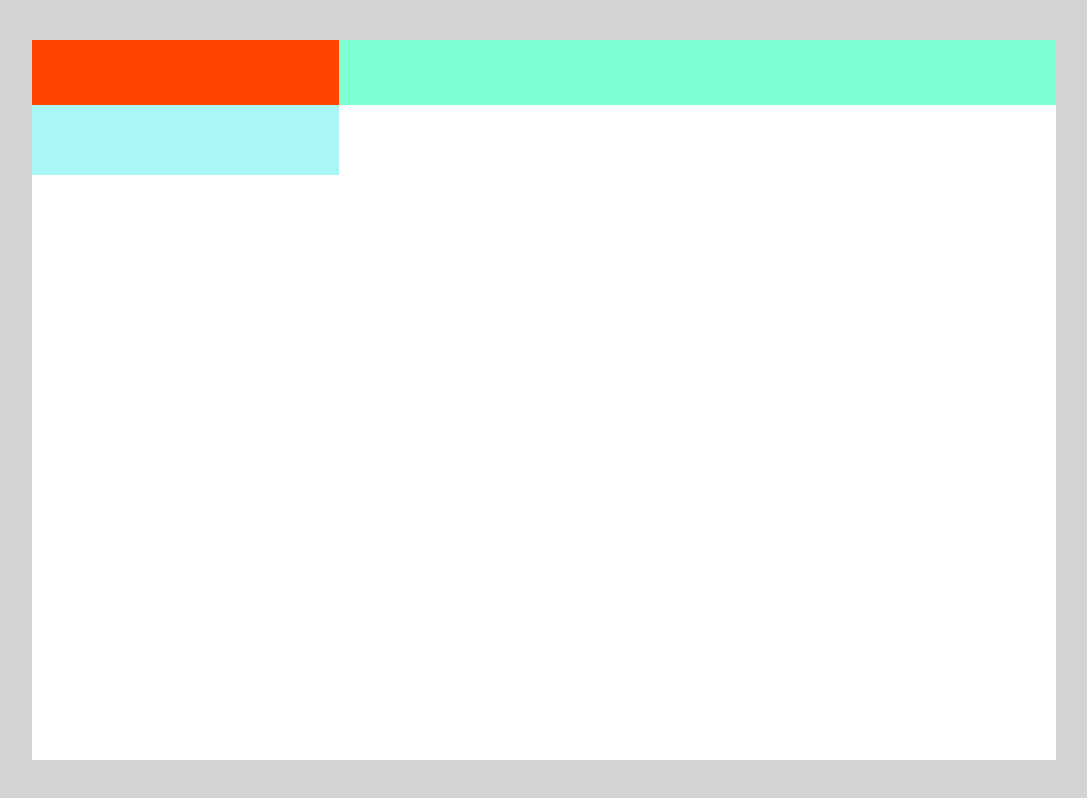
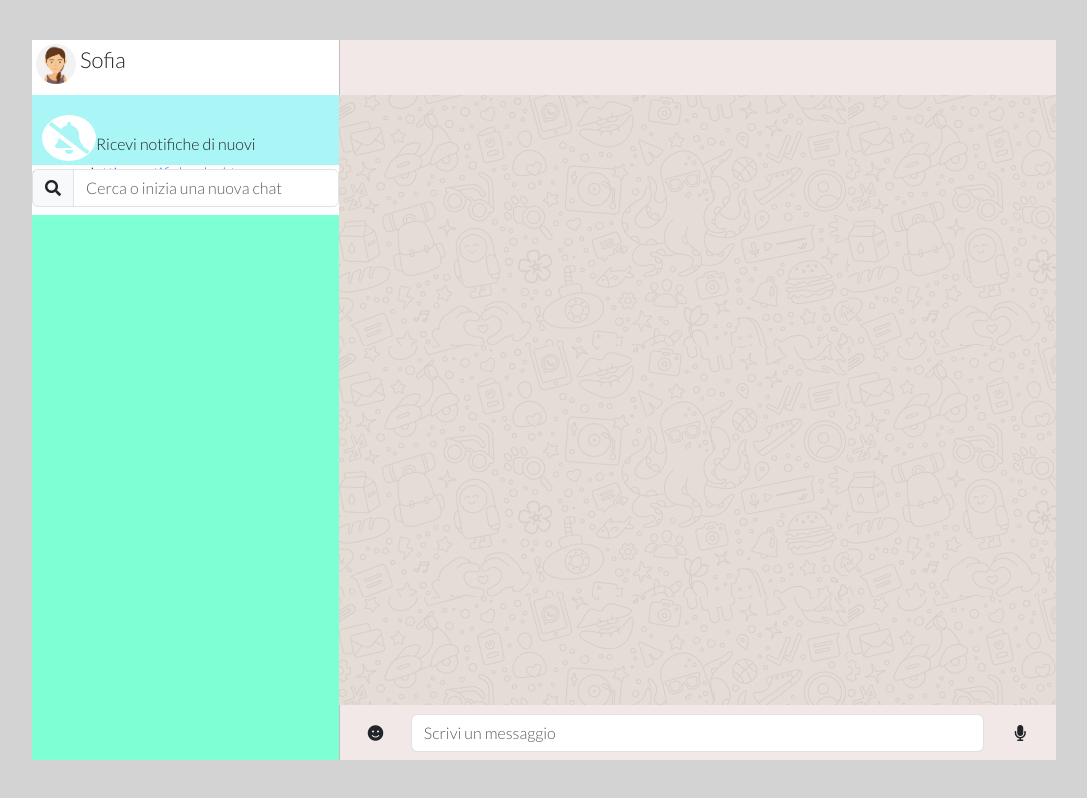
Before and after one commit to Christian-Lepidi/vue-boolzapp, a plain HTML site: page index.html in a window 1280 px wide. Shown: the whole page, without its empty margins (96-1183 px from the left). Drawn offline with nearby package versions, Linux system fonts and the light colour scheme.

Commit message:
feat: add. other part of structure

```diff
--- a/CSS/style.css
+++ b/CSS/style.css
@@ -15,28 +15,110 @@ body {
   width: 80%;
   height: 90%;
   background-color: white;
-}
-/*HEAD BAR*/
-.head-bar {
-  width: 100%;
-  height: 9%;
   display: flex;
 }
 
-.user-cont {
+/*FIRST COLUMN*/
+.first-column {
   height: 100%;
   width: 30%;
-  background-color: orangered;
+  background-color: lightblue;
 }
 
-.chat-person-cont {
-  height: 100%;
-  width: 70%;
+.user-cont {
+  width: 100%;
+  height: 55px;
+  background-color: white;
+}
+
+.profile-img {
+  width: 40px;
+  height: 40px;
+  border-radius: 50%;
+}
+
+.receive-messages {
+  width: 100%;
+  height: 70px;
+  background-color: rgb(170, 245, 245);
+}
+
+.fa-bell-slash {
+  margin-top: 20px;
+  margin-left: 10px;
+  background-color: white;
+  padding: 7px;
+  border-radius: 50%;
+  color: rgb(170, 245, 245);
+}
+
+.note {
+  margin-top: -10px;
+}
+
+.user-name {
+  font-size: 22px;
+}
+
+.search-bar {
+  width: 100%;
+  height: 50px;
+  background-color: white;
+}
+
+.chat-users-section {
+  width: 100%;
+  height: calc(100% - 175px);
   background-color: aquamarine;
 }
 
-.receive-messages {
-  width: 30%;
-  height: 70px;
-  background-color: rgb(170, 245, 245);
+/*SECOND COLUMN*/
+.second-column {
+  height: 100%;
+  width: 70%;
 }
+
+.chat-person {
+  width: 100%;
+  height: 55px;
+  background-color: rgb(243, 232, 232);
+  border-left: 1px solid rgb(196, 189, 189);
+}
+
+.on-screen-chat {
+  width: 100%;
+  height: calc(100% - 110px);
+  background-image: url(../img/mine.jpg);
+}
+
+.message-bar {
+  width: 100%;
+  height: 55px;
+  background-color: rgb(243, 232, 232);
+  display: flex;
+}
+
+.emoji {
+  height: 100%;
+  width: 10%;
+  border-left: 1px solid rgb(196, 189, 189);
+  display: flex;
+  align-items: center;
+  justify-content: center;
+}
+
+.direct-message {
+  height: 100%;
+  width: 80%;
+  display: flex;
+  align-items: center;
+  justify-content: center;
+}
+
+.vocal {
+  height: 100%;
+  width: 10%;
+  display: flex;
+  align-items: center;
+  justify-content: center;
+}
--- a/index.html
+++ b/index.html
@@ -31,13 +31,60 @@
     <div id="app">
       <div class="general-container">
         <div class="wrapper">
-          <!--Head-bar-->
-          <div class="head-bar">
-            <div class="user-cont"></div>
-            <div class="chat-person-cont"></div>
+          <div class="first-column">
+            <div class="user-cont">
+              <img
+                class="profile-img m-1"
+                src="./img/avatar_io.jpg"
+                alt="user"
+              />
+              <span class="user-name">Sofia</span>
+            </div>
+            <div class="receive-messages">
+              <i class="fas fa-bell-slash fa-2x"></i>
+              <span class="note">Ricevi notifiche di nuovi messaggi</span>
+              <a href="#">attiva notifiche desktop</a>
+            </div>
+            <div class="search-bar">
+              <div class="input-group py-1">
+                <span class="input-group-text" id="basic-addon1"
+                  ><i class="fas fa-search"></i
+                ></span>
+                <input
+                  type="text"
+                  class="form-control"
+                  placeholder="Cerca o inizia una nuova chat"
+                  aria-label="Username"
+                  aria-describedby="basic-addon1"
+                />
+              </div>
+            </div>
+            <section class="chat-users-section"></section>
           </div>
 
-          <div class="receive-messages"></div>
+          <div class="second-column">
+            <div class="chat-person"></div>
+            <section class="on-screen-chat"></section>
+            <section class="message-bar">
+              <div class="emoji">
+                <i class="fas fa-smile"></i>
+              </div>
+              <div class="direct-message">
+                <div class="input-group flex-nowrap">
+                  <input
+                    type="text"
+                    class="form-control"
+                    placeholder="Scrivi un messaggio"
+                    aria-label="Username"
+                    aria-describedby="addon-wrapping"
+                  />
+                </div>
+              </div>
+              <div class="vocal">
+                <i class="fas fa-microphone"></i>
+              </div>
+            </section>
+          </div>
         </div>
       </div>
     </div>
```
